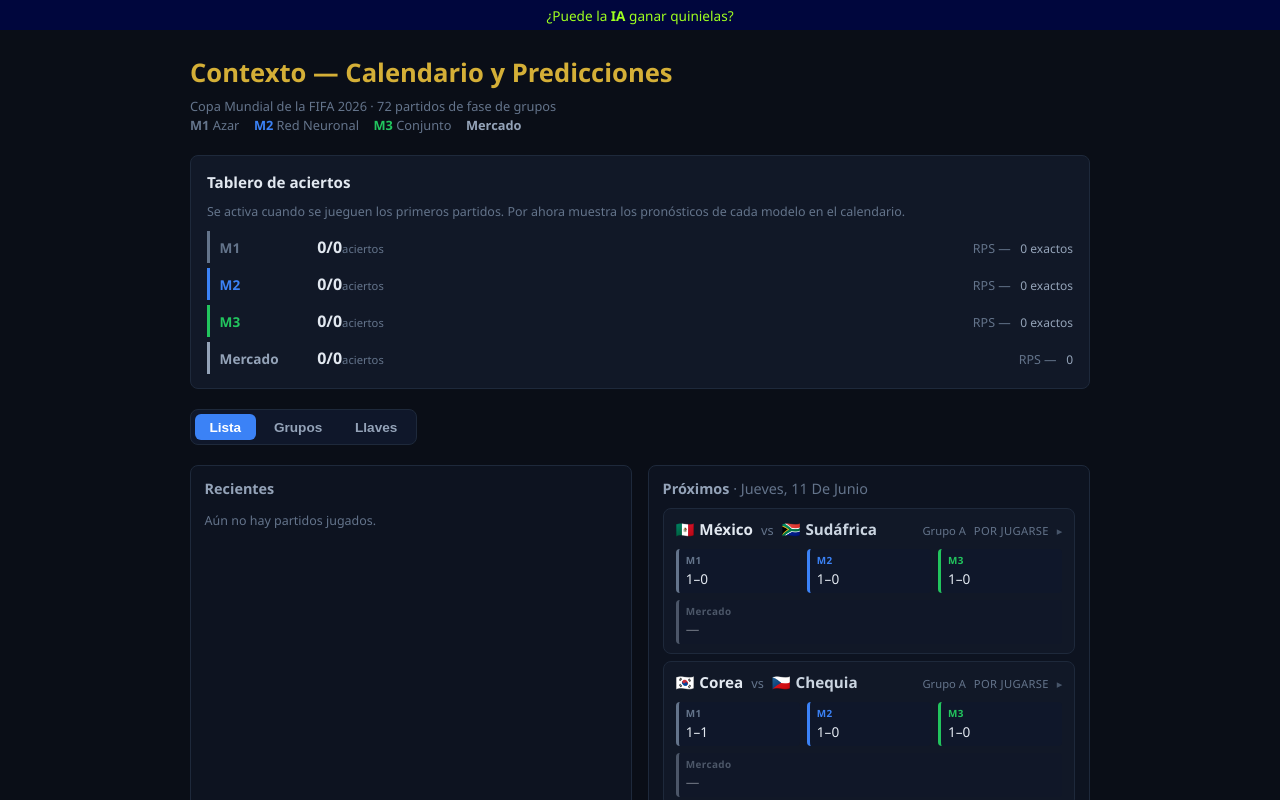
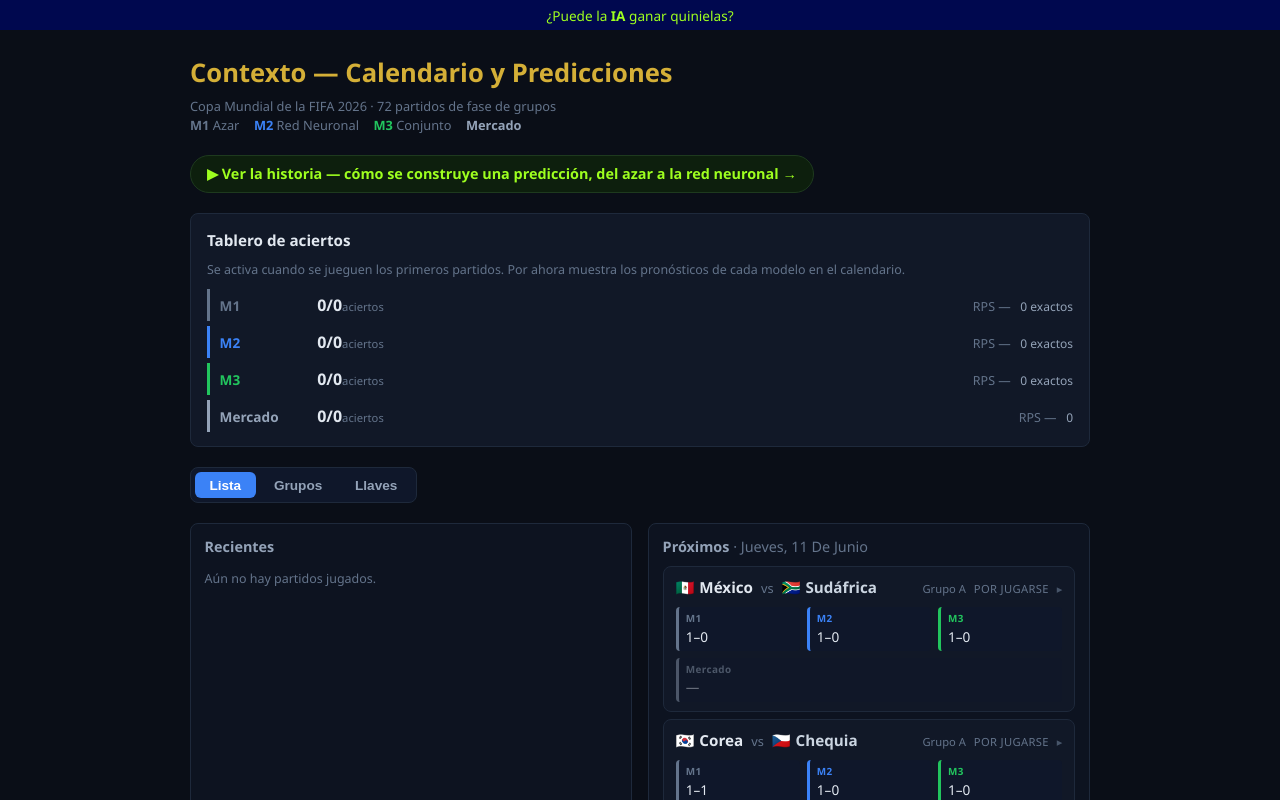
Before and after one commit to innovationwizard/2026WC, a SvelteKit app in the folder web/: page / in a window 1280 px wide. Shown: the top 800 px of the page. Built offline with nearby package versions, Linux system fonts and the light colour scheme.

Commit message:
Link the narrative: banner → /historia on all pages + Context-page link
The scrollytelling at /historia had no inbound link, so visitors landing
on the Context page couldn't find it. The brand banner now links to the
story from every page, plus an explicit pill on the Context page.

```diff
--- a/web/src/routes/+layout.svelte
+++ b/web/src/routes/+layout.svelte
@@ -3,7 +3,7 @@
   let { children } = $props();
 </script>
 
-<div class="banner">¿Puede la <strong>IA</strong> ganar quinielas?</div>
+<a class="banner" href="/historia">¿Puede la <strong>IA</strong> ganar quinielas?</a>
 
 {@render children()}
 
@@ -16,11 +16,12 @@
   :global(:root) { --banner-h: 2.1rem; }
 
   .banner {
-    position: sticky; top: 0; z-index: 50;
-    background: #00063d; color: #9eff1f;
+    position: sticky; top: 0; z-index: 50; display: block;
+    background: #00063d; color: #9eff1f; text-decoration: none;
     text-align: center; font-size: 0.85rem; line-height: 1.25;
     padding: 0.42rem 1rem; font-family: 'Segoe UI', system-ui, sans-serif;
   }
+  .banner:hover { background: #00084f; }
   .banner strong { font-weight: 800; }
 
   .site-footer { border-top: 1px solid #1e293b; padding: 2rem 1rem; }
--- a/web/src/routes/+page.svelte
+++ b/web/src/routes/+page.svelte
@@ -48,6 +48,8 @@
     <span class="leg"><b style="color:#94a3b8">Mercado</b></span>
   </p>
 
+  <a class="story-link" href="/historia">▶ Ver la historia — cómo se construye una predicción, del azar a la red neuronal →</a>
+
   <Scoreboard {matches} />
 
   <nav class="tabs">
@@ -94,6 +96,13 @@
   .sub { color: #64748b; font-size: 0.8rem; margin: 0 0 1.25rem; }
   .leg { margin-right: 0.7rem; white-space: nowrap; }
 
+  .story-link {
+    display: inline-block; margin: 0 0 1.25rem;
+    color: #9eff1f; text-decoration: none; font-weight: 600; font-size: 0.9rem;
+    border: 1px solid #1e3a1e; background: #0d1f0d; border-radius: 999px; padding: 0.45rem 1rem;
+  }
+  .story-link:hover { border-color: #9eff1f; }
+
   .tabs { display: flex; gap: 0.25rem; margin: 0 0 1.25rem; background: #0f172a; border: 1px solid #1e293b; border-radius: 8px; padding: 0.25rem; width: fit-content; }
   .tabs button { background: none; border: none; color: #94a3b8; font-weight: 600; font-size: 0.85rem; padding: 0.35rem 0.9rem; border-radius: 6px; cursor: pointer; }
   .tabs button:hover { color: #e2e8f0; }
```
